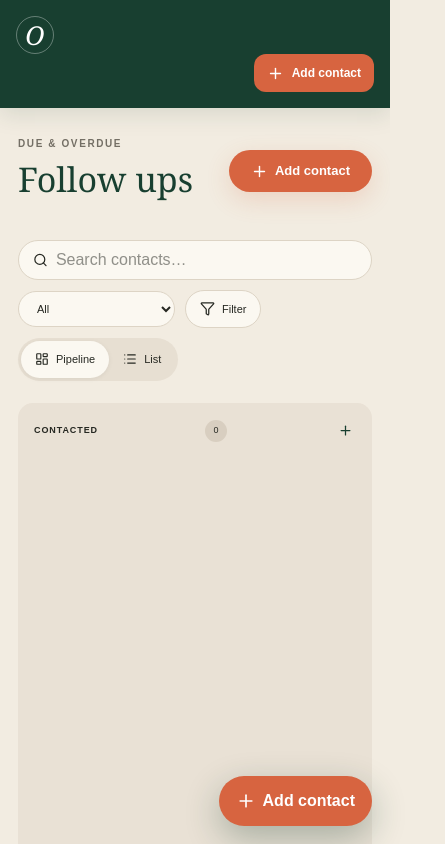
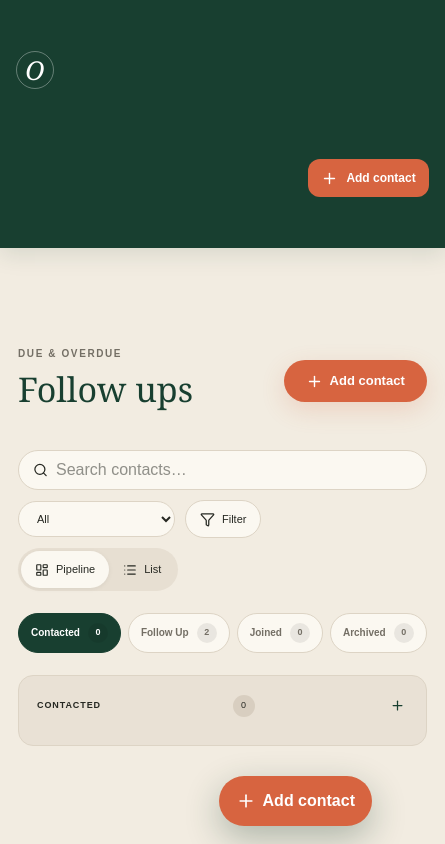
Before and after one commit to tifjasmine/Outreach-Workroom, a React (Vite) app: page / in a window 390 px wide. Both pictures are taken after a click on the button "Start follow ups". Shown: the top 844 px of the page, 445 px wide, since content can reach past the window. Built offline with nearby package versions, Linux system fonts and the light colour scheme.

Commit message:
Fix dashboard date and improve mobile pipeline

```diff
--- a/app/page.tsx
+++ b/app/page.tsx
@@ -354,12 +354,19 @@ function Dashboard({
   add: () => void;
 }) {
   const count = (s: string) => leads.filter((x) => x.status === s).length;
+  const [taskBrand, setTaskBrand] = useState<WeeklyTask['brand']>('The Daily Session');
+  const todayLabel = new Date().toLocaleDateString('en-US', {
+    weekday: 'long',
+    month: 'long',
+    day: 'numeric',
+  }).toUpperCase();
   const completedTasks = tasks.filter((task) => task.done || (task.goal && (task.progress || 0) >= task.goal)).length;
   const remainingTasks = tasks.length - completedTasks;
+  const brandTasks = tasks.filter((task) => task.brand === taskBrand);
   return (
     <>
       <Header
-        eyebrow="THURSDAY · SEPTEMBER 3"
+        eyebrow={todayLabel.replace(', ', ' · ')}
         title="Tiffany & Xachil"
         sub="Contacts, weekly outreach, and follow ups."
         action={
@@ -414,7 +421,11 @@ function Dashboard({
             </div>
             <span className="week-count">{completedTasks}/{tasks.length} done</span>
           </div>
-          {tasks.slice(0, 2).map((task) => (
+          <div className="dashboard-task-tabs" aria-label="Choose task brand">
+            <button className={taskBrand === 'The Daily Session' ? 'active' : ''} onClick={() => setTaskBrand('The Daily Session')}>The Daily</button>
+            <button className={taskBrand === 'The Healing Directory' ? 'active' : ''} onClick={() => setTaskBrand('The Healing Directory')}>Directory</button>
+          </div>
+          {brandTasks.map((task) => (
             <div className="task" key={task.name}>
               <i className={task.priority === 'High' ? 'high' : ''} />
               <div>
@@ -507,6 +518,7 @@ function Outreach({
   const [mode, setMode] = useState('Pipeline'),
     [brand, setBrand] = useState('All'),
     [stageFilter, setStageFilter] = useState('All'),
+    [mobileStage, setMobileStage] = useState(statuses[0]),
     [search, setSearch] = useState(''),
     [filtersOpen, setFiltersOpen] = useState(false);
   const filtered = leads.filter(
@@ -572,10 +584,23 @@ function Outreach({
         </div>
       )}
       {mode === 'Pipeline' ? (
+        <>
+        <div className="mobile-stage-tabs" aria-label="Choose pipeline stage">
+          {statuses.map((status) => (
+            <button
+              key={status}
+              className={mobileStage === status ? 'active' : ''}
+              onClick={() => setMobileStage(status)}
+            >
+              <span>{status === 'Archived / Not a Good Fit' ? 'Archived' : status}</span>
+              <b>{filtered.filter((x) => x.status === status).length}</b>
+            </button>
+          ))}
+        </div>
         <div className="pipeline">
           {statuses.map((status) => (
             <section
-              className="column"
+              className={`column ${mobileStage === status ? 'mobile-active' : ''}`}
               key={status}
               onDragOver={(e) => e.preventDefault()}
               onDrop={(e) => move(Number(e.dataTransfer.getData('id')), status)}
@@ -615,6 +640,7 @@ function Outreach({
             </section>
           ))}
         </div>
+        </>
       ) : (
         <ContactTable leads={filtered} open={open} move={move} />
       )}
--- a/app/ui-refine.css
+++ b/app/ui-refine.css
@@ -17,8 +17,12 @@
 .brand-task-toggle button { min-height: 40px; border: 0; border-radius: 10px; background: transparent; color: var(--muted); font-size: 11px; font-weight: 700; }
 .brand-task-toggle button.active { background: var(--paper); color: var(--green); box-shadow: 0 2px 8px #183f3012; }
 .week-count { color: var(--green); font-size: 11px; font-weight: 700; }
+.dashboard-task-tabs { display: grid; grid-template-columns: 1fr 1fr; gap: 4px; margin: -4px 0 12px; padding: 4px; border-radius: 12px; background: #e9e1d5; }
+.dashboard-task-tabs button { min-height: 36px; border: 0; border-radius: 9px; background: transparent; color: var(--muted); font-size: 10px; font-weight: 700; }
+.dashboard-task-tabs button.active { background: var(--paper); color: var(--green); box-shadow: 0 2px 8px #183f3014; }
 .quick-add select { border: 1px solid var(--line); border-radius: 999px; background: white; padding: 0 12px; color: var(--ink); }
 .pipeline { grid-template-columns: repeat(4, minmax(220px, 1fr)); }
+.mobile-stage-tabs { display: none; }
 .task-row { cursor: default; }
 .task-check { width: 25px; height: 25px; flex: 0 0 25px; border: 1px solid var(--line); border-radius: 50%; background: white; color: white; }
 .task-row.done .task-check { background: var(--green); }
@@ -79,7 +83,17 @@
   .table-wrap td:last-child { border-bottom: 0; }
   .table-wrap td::before { content: attr(data-label); color: var(--muted); font-size: 8px; font-weight: 800; letter-spacing: .09em; text-transform: uppercase; }
   .table-wrap td select { width: 100%; }
-  .pipeline { grid-template-columns: 1fr; overflow: visible; }
+  .mobile-stage-tabs { display: flex; gap: 7px; margin: -4px -16px 14px; padding: 4px 16px 8px; overflow-x: auto; scrollbar-width: none; }
+  .mobile-stage-tabs::-webkit-scrollbar { display: none; }
+  .mobile-stage-tabs button { display: flex; flex: 0 0 auto; align-items: center; gap: 8px; min-height: 40px; border: 1px solid var(--line); border-radius: 999px; background: var(--paper); padding: 8px 12px; color: var(--muted); font-size: 10px; font-weight: 700; white-space: nowrap; }
+  .mobile-stage-tabs button.active { border-color: var(--green); background: var(--green); color: white; }
+  .mobile-stage-tabs b { display: grid; place-items: center; min-width: 20px; height: 20px; border-radius: 50%; background: #00000012; font-size: 9px; }
+  .pipeline { display: block; overflow: visible; padding-bottom: 0; }
+  .pipeline .column { display: none; min-height: 0; padding: 14px; border: 1px solid var(--line); background: #e9e1d5; }
+  .pipeline .column.mobile-active { display: block; }
+  .pipeline .lead-card { padding: 16px; margin-bottom: 10px; cursor: pointer; }
+  .pipeline .lead-card strong { font-size: 19px; }
+  .pipeline .lead-card small, .pipeline .lead-card p { font-size: 11px; }
 }
 
 @media (max-width: 520px) {
```
